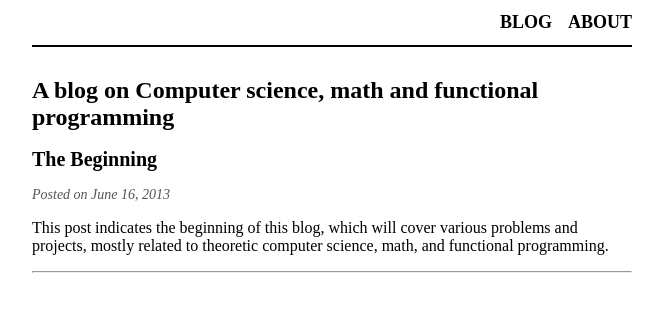
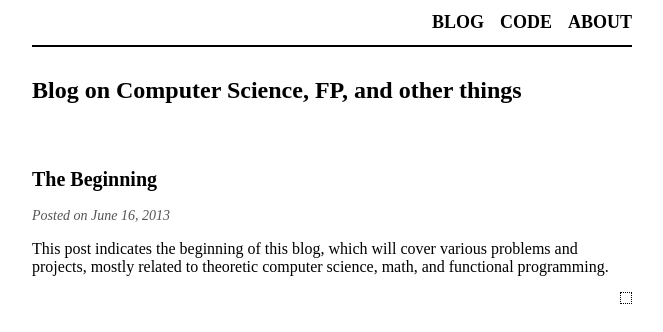
Before and after one commit to davnils/davnils.github.io, a plain HTML site: page index.html in a window 1280 px wide. Shown: the whole page, without its empty margins (308-971 px from the left). Drawn offline with nearby package versions, Linux system fonts and the light colour scheme; some packages are replaced by stand-ins of ours.

Commit message:
Some updates

```diff
--- a/css/default.css
+++ b/css/default.css
@@ -1 +1 @@
-body{color:black;font-size:16px;margin:0px auto 0px auto;width:600px}div#header{border-bottom:2px solid black;margin-bottom:30px;padding:12px 0px 12px 0px}div#logo a{color:black;float:left;font-size:18px;font-weight:bold;text-decoration:none}div#header #navigation{text-align:right}div#header #navigation a{color:black;font-size:18px;font-weight:bold;margin-left:12px;text-decoration:none;text-transform:uppercase}div#footer{border-top:solid 2px black;color:#555;font-size:12px;margin-top:30px;padding:12px 0px 12px 0px;text-align:right}h1{font-size:24px}h2{font-size:20px}div.info{color:#555;font-size:14px;font-style:italic}
+body{color:black;font-size:16px;margin:0px auto 0px auto;width:600px}div#header{border-bottom:2px solid black;margin-bottom:30px;padding:12px 0px 12px 0px}div#logo a{color:black;float:left;font-size:18px;font-weight:bold;text-decoration:none}div#header #navigation{text-align:right}div#header #navigation a{color:black;font-size:18px;font-weight:bold;margin-left:12px;text-decoration:none;text-transform:uppercase}div#footer{border-top:solid 2px black;color:#555;font-size:12px;margin-top:30px;padding:12px 0px 12px 0px;text-align:right}h1{font-size:24px}h2{font-size:20px}div.info{color:#555;font-size:14px;font-style:italic}div.post{margin-top:4em}div.box{width:10px;height:10px;border:1px;border-style:dotted;background-color:white;float:right}
--- a/index.html
+++ b/index.html
@@ -3,7 +3,7 @@
 <html xmlns="http://www.w3.org/1999/xhtml" xml:lang="en" lang="en">
     <head>
         <meta http-equiv="Content-Type" content="text/html; charset=UTF-8" />
-        <title>A blog on Computer science, math and functional programming</title>
+        <title>Blog on Computer Science, FP, and other things</title>
         <link rel="stylesheet" type="text/css" href="./css/default.css" />
         <script type="text/javascript" src="http://cdn.mathjax.org/mathjax/latest/MathJax.js?config=TeX-AMS-MML_HTMLorMML"></script>
     </head>
@@ -11,23 +11,26 @@
         <div id="header">
             <div id="navigation">
                 <a href="./">Blog</a>
+                <a href="https://github.com/davnils" target="_blank">Code</a>
                 <a href="./about.html">About</a>
             </div>
         </div>
 
         <div id="content">
-            <h1>A blog on Computer science, math and functional programming</h1>
+            <h1>Blog on Computer Science, FP, and other things</h1>
 
-  <h2>The Beginning</h2>
+  <div class="post">
+<h2>The Beginning</h2>
 
 <div class="info">
-    Posted on June 16, 2013
+  Posted on June 16, 2013
 </div>
 
-<p>This post indicates the beginning of this blog, which will cover various problems and projects, mostly related to theoretic computer science, math, and functional programming.</p>
+  <p>This post indicates the beginning of this blog, which will cover various problems and projects, mostly related to theoretic computer science, math, and functional programming.</p>
+</div>
 
+<div class="box"></div>
 
-  <hr>
 
 
         </div>
```
Also changed, not shown: about.html (+6 -1 lines), posts/2013-06-16-the-beginning.html (+6 -2 lines).
